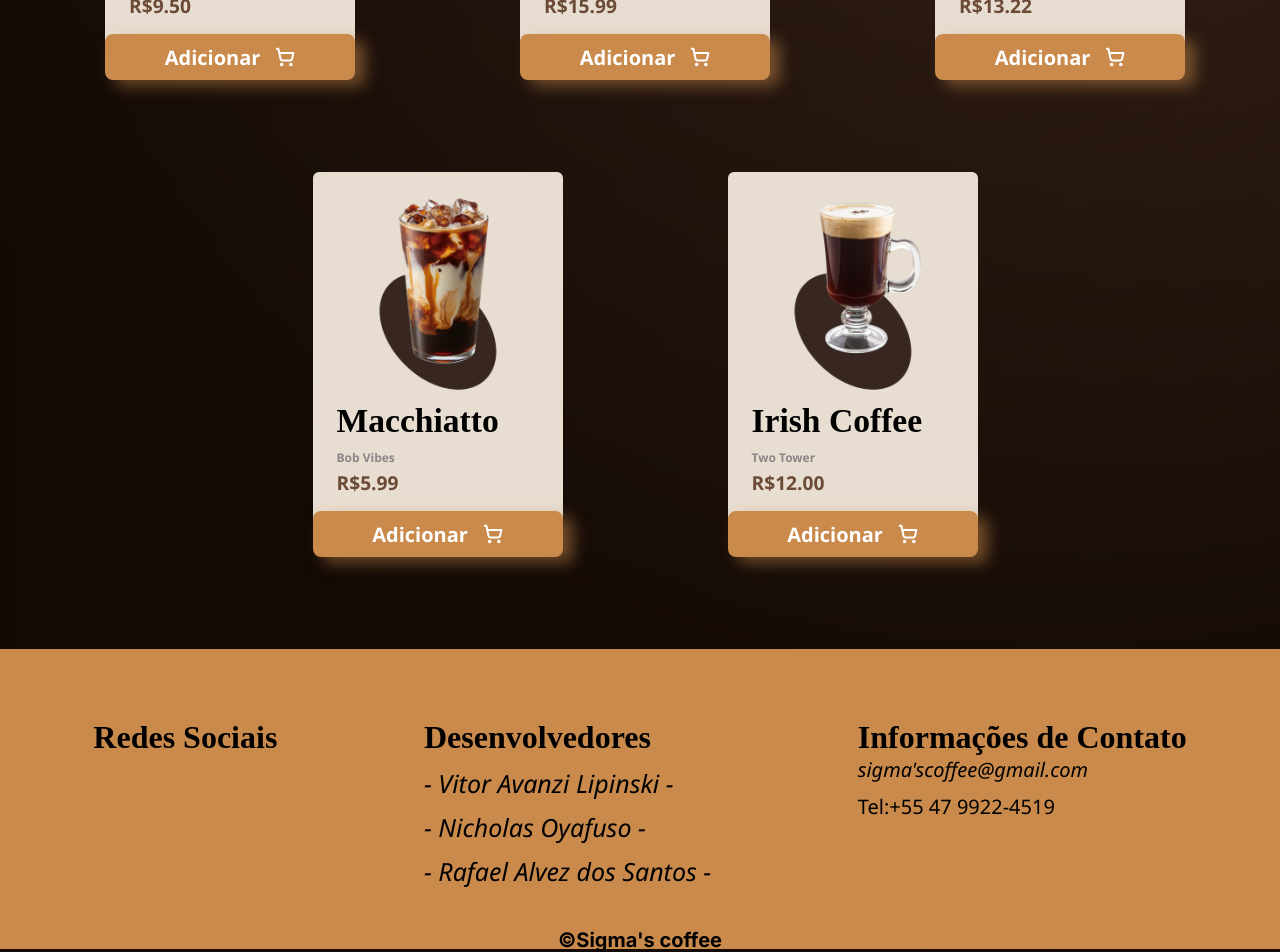
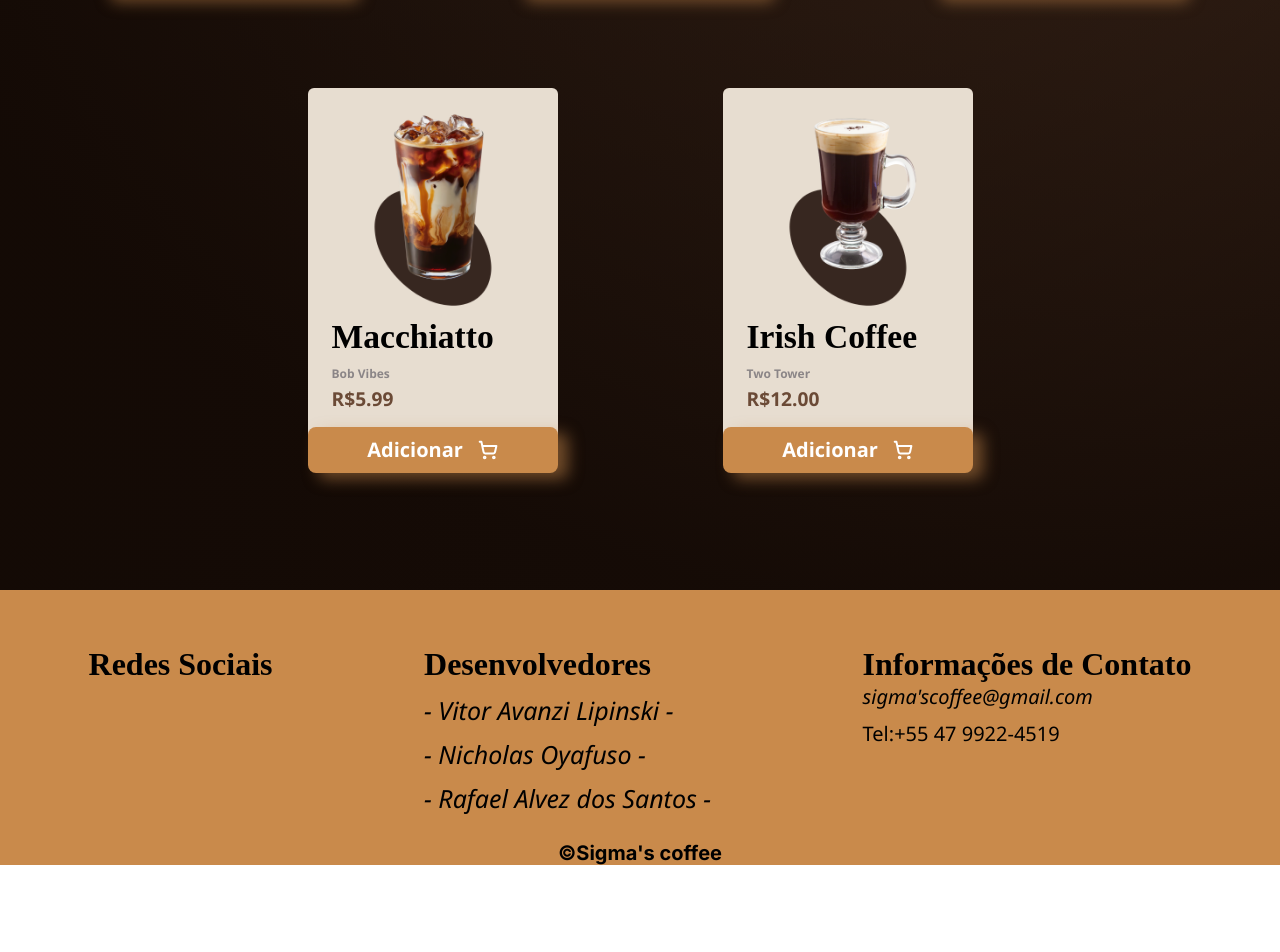
Before and after one commit to Vitor-A-L/ATV-Carinho_3K2026, a Vue app: page / in a window 1280 px wide. Shown: the part 2165-3117 px from the top of the page. After the commit the page ends 3030 px from the top, so only its background shows below. Built offline with nearby package versions, Linux system fonts and the light colour scheme; some icons are missing.

Commit message:
Fix:Arrumei o Grid e copyrights

```diff
--- a/src/components/footerSection.vue
+++ b/src/components/footerSection.vue
@@ -34,7 +34,7 @@ import TwitterIcon from '@iconify-vue/uil/twitter'
   justify-content: space-around;
   align-items: flex-start;
   flex-wrap: wrap;
-  padding: 40px 20px;
+  padding: 2vw 1vw;
   width: 100%;
   color: #000;
   font-family: 'Segoe UI', Tahoma, Geneva, Verdana, sans-serif;
--- a/src/views/HomeView.vue
+++ b/src/views/HomeView.vue
@@ -39,11 +39,10 @@ const coffes = [
 </div>
 </template>
 <style scoped>
-.grid{ display: flex;
+.grid{
   align-items: center;
   justify-content: center;
-  padding-top: 110px;
-  padding-left: 10px;
+  padding: 2vw;
   display: flex;
   flex-wrap: wrap;
   gap: 165px;
@@ -53,7 +52,6 @@ div.footer{
   margin-top: 110px;
   padding-top: 110px;
   background-color: #c98a4b;
-  height: 300px ;
   width: 100%;
 }
 </style>
```
